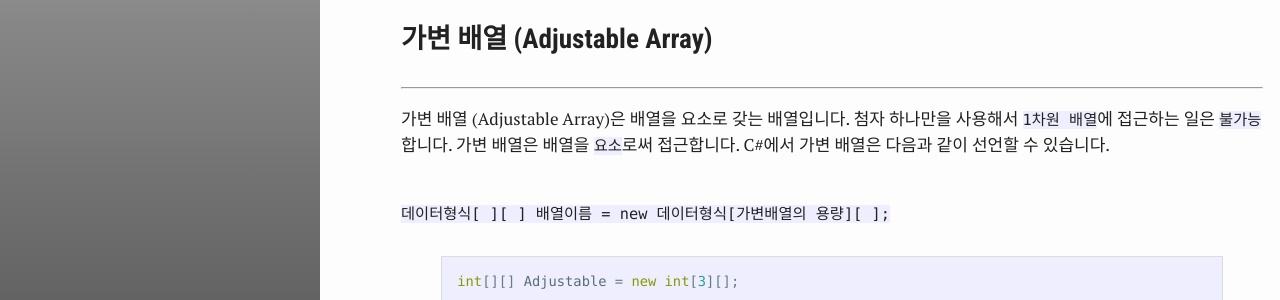
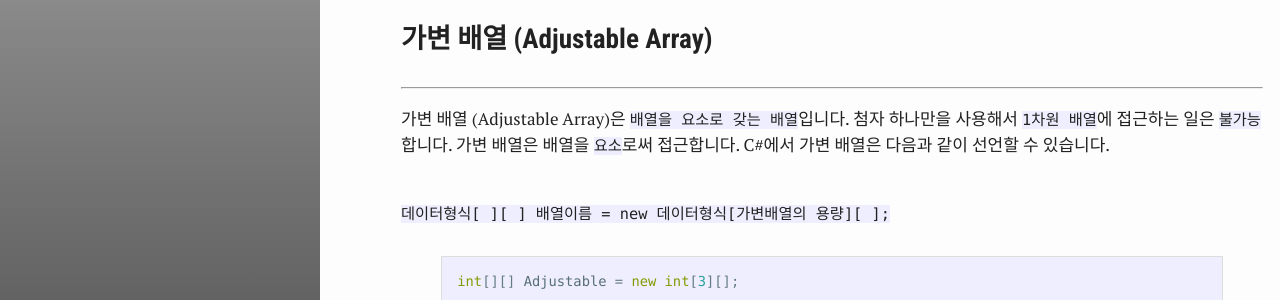
Before and after one commit to test076923/076923.github.io, a Jekyll site: the page built from _posts/2017-09-18-C#-16.md, in a window 1280 px wide and 900 px high, scrolled down 2262 px. Shown: the part 153-453 px from the top of the window. Built offline with Jekyll 4.4.1, drawn with Linux system fonts in a browser that asks for light colours; comment, search, counter and statistics services are not loaded.

Commit message:
Update 2017-09-18-C#-16.md

```diff
--- a/_posts/2017-09-18-C#-16.md
+++ b/_posts/2017-09-18-C#-16.md
@@ -105,7 +105,7 @@ for (int i = 0; i < two_dimension.GetLength(0); i++)
 
 ### 가변 배열 (Adjustable Array) ###
 ----------
-가변 배열 (Adjustable Array)은 배열을 요소로 갖는 배열입니다. 첨자 하나만을 사용해서 `1차원 배열`에 접근하는 일은 `불가능`합니다. 가변 배열은 배열을 `요소`로써 접근합니다. C#에서 가변 배열은 다음과 같이 선언할 수 있습니다.
+가변 배열 (Adjustable Array)은 `배열을 요소로 갖는 배열`입니다. 첨자 하나만을 사용해서 `1차원 배열`에 접근하는 일은 `불가능`합니다. 가변 배열은 배열을 `요소`로써 접근합니다. C#에서 가변 배열은 다음과 같이 선언할 수 있습니다.
 <br><br>
 
 `데이터형식[ ][ ] 배열이름 = new 데이터형식[가변배열의 용량][ ];`
```
